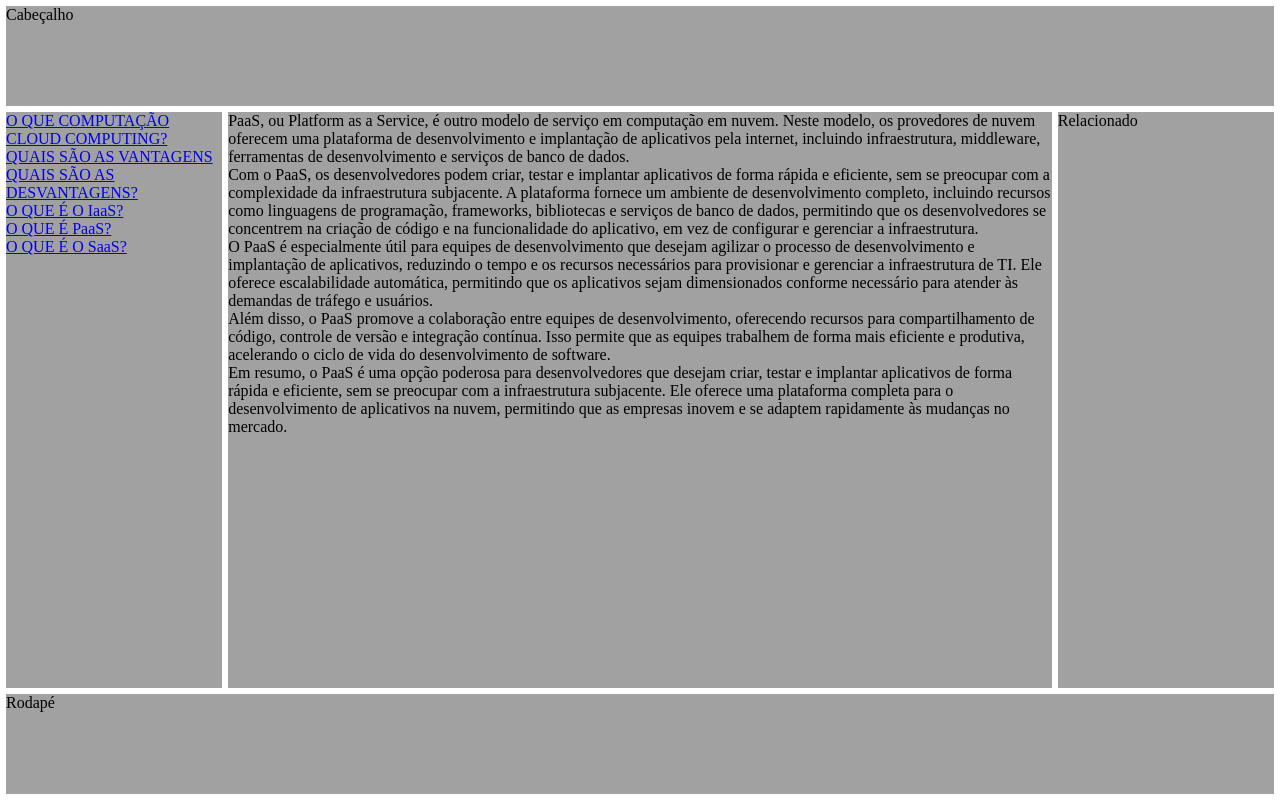
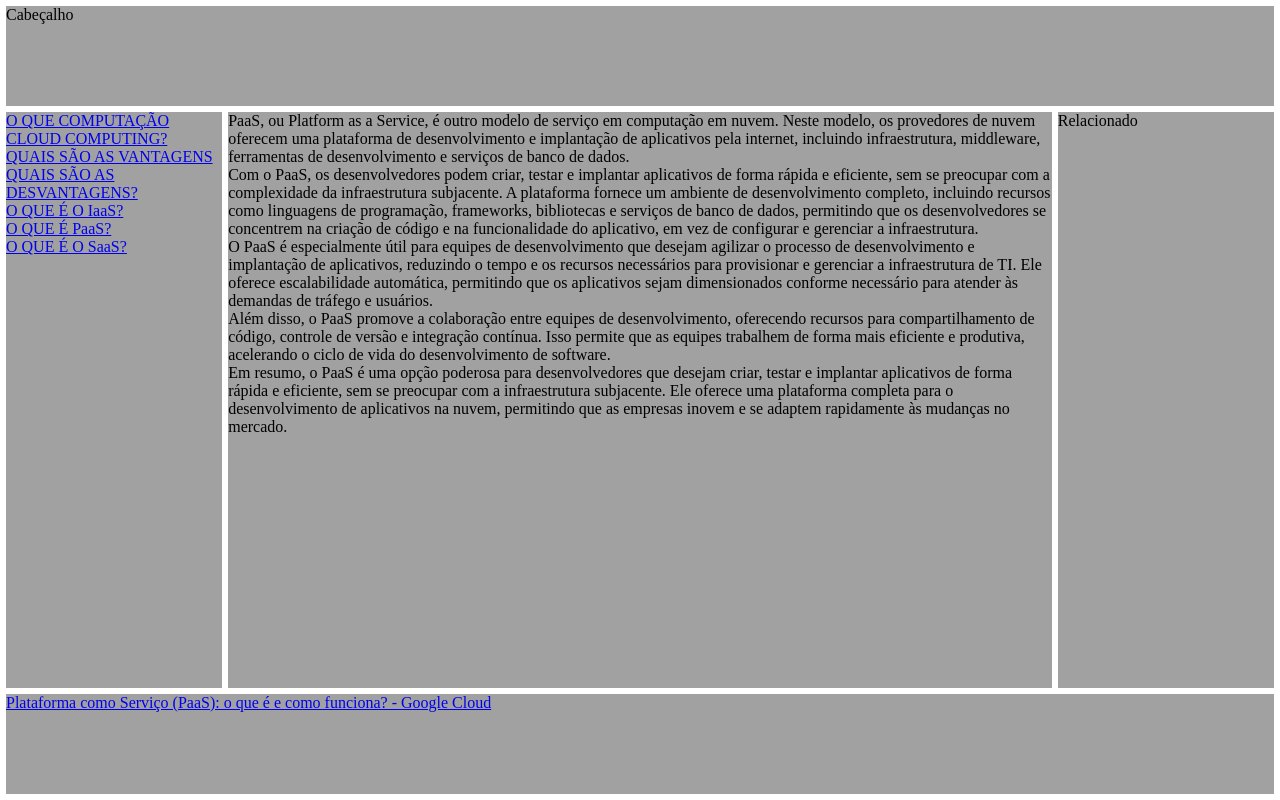
Before and after one commit to ToxicDumpster/cloudlele, a plain HTML site: page paas.html in a window 1280 px wide. Drawn offline with Linux system fonts and the light colour scheme.

Commit message:
Add files via upload

```diff
--- a/paas.html
+++ b/paas.html
@@ -42,6 +42,6 @@
 
         Em resumo, o PaaS é uma opção poderosa para desenvolvedores que desejam criar, testar e implantar aplicativos de forma rápida e eficiente, sem se preocupar com a infraestrutura subjacente. Ele oferece uma plataforma completa para o desenvolvimento de aplicativos na nuvem, permitindo que as empresas inovem e se adaptem rapidamente às mudanças no mercado. </main>
     <aside>Relacionado</aside>
-    <footer>Rodapé</footer>
+    <footer><a href="https://cloud.google.com/learn/what-is-paas?hl=pt-br#:~:text=Plataforma%20como%20servi%C3%A7o%20(PaaS)%20%C3%A9,middleware%2C%20ferramentas%20e%20muito%20mais.">Plataforma como Serviço (PaaS): o que é e como funciona? - Google Cloud</a></footer>
 </body>
 </html>
```
Also changed, not shown: cloud.html (+1 -1 lines), iaas.html (+1 -1 lines), saas.html (+1 -1 lines).
